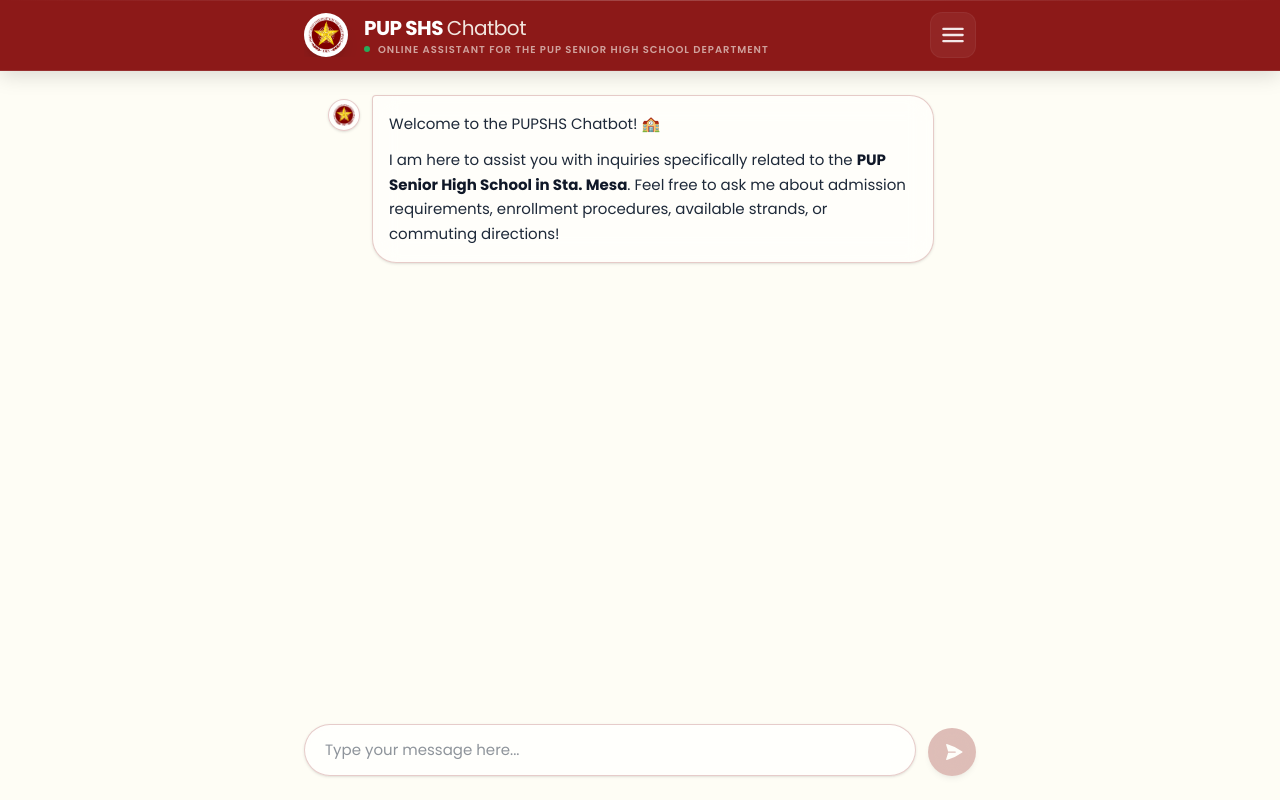
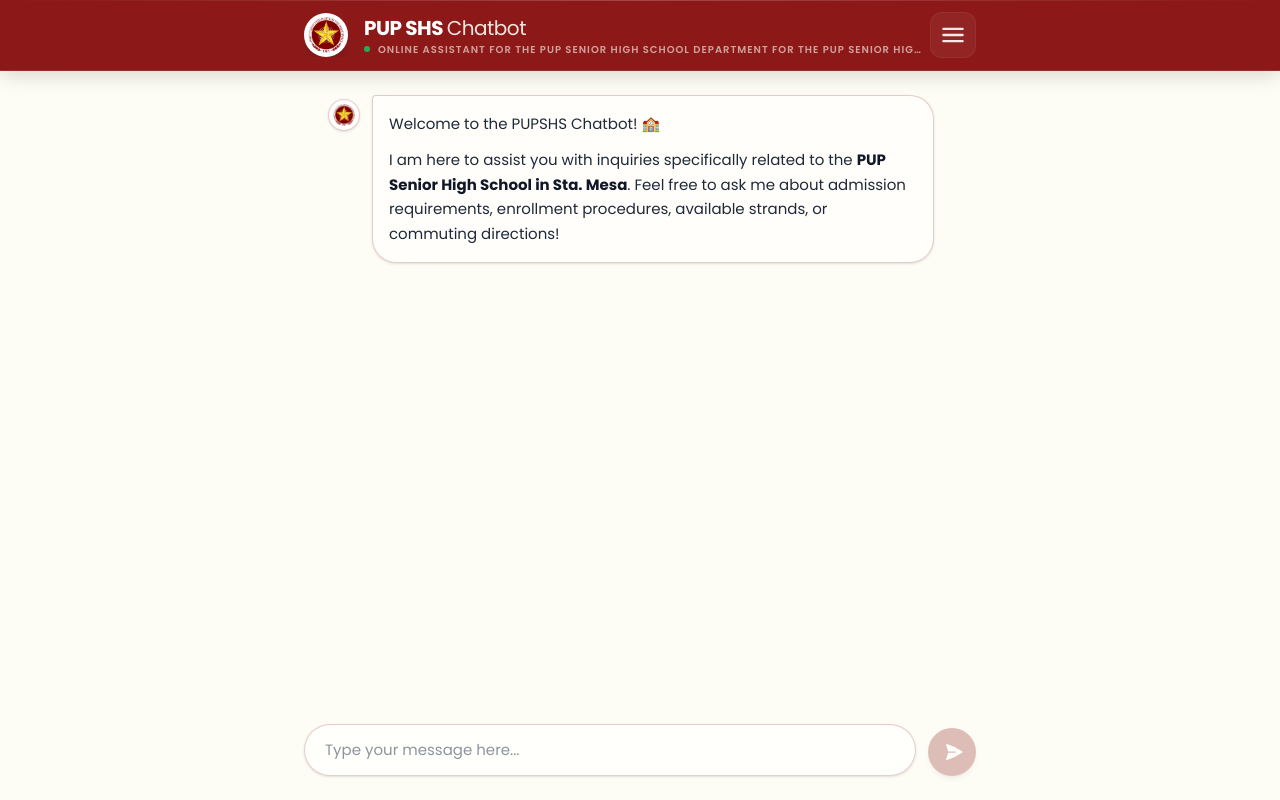
Before and after one commit to lorrsgb/pup-shs-chatbot, a Next.js app: page / in a window 1280 px wide. Built offline with nearby package versions, Linux system fonts and the light colour scheme.

Commit message:
Fixed header info

```diff
--- a/app/page.tsx
+++ b/app/page.tsx
@@ -96,7 +96,7 @@
                 <span className="flex-shrink-0 w-1.5 h-1.5 bg-green-400 rounded-full animate-pulse"></span>
                 {/* FIXED: Smart text truncation. Hides the long part on small phones, shows on tablets/desktops */}
                 <p className="text-[9px] md:text-[10px] text-pup-cream/60 font-semibold uppercase tracking-widest truncate">
-                  Online Assistant <span className="hidden sm:inline">for the PUP Senior High School Department</span>
+                  Online Assistant for the PUP Senior High School Department <span className="hidden sm:inline">for the PUP Senior High School Department</span>
                 </p>
               </div>
             </div>
```
